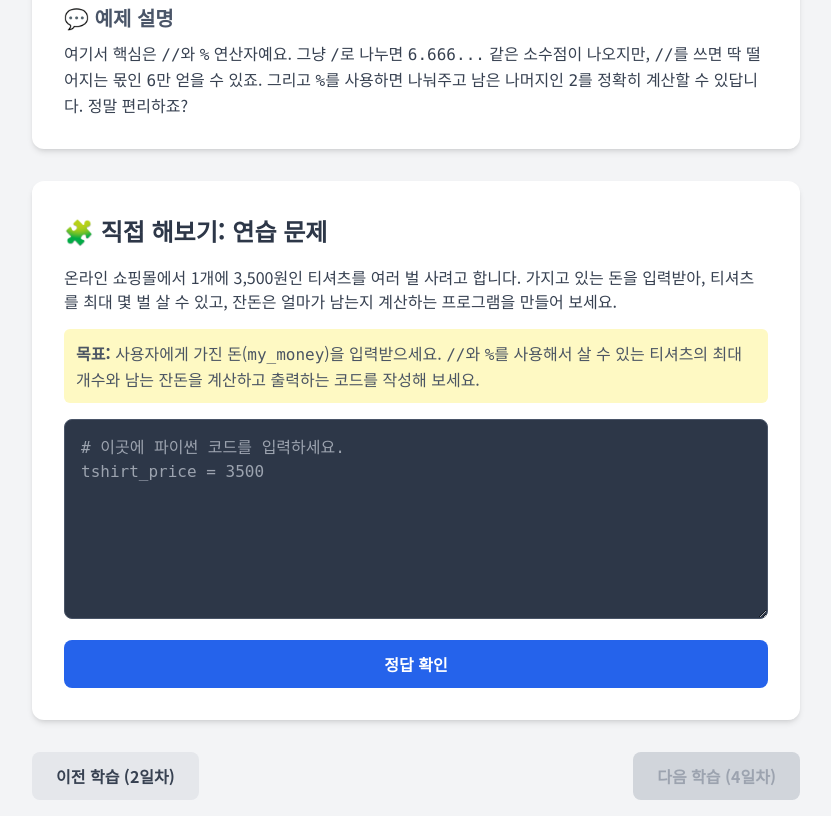
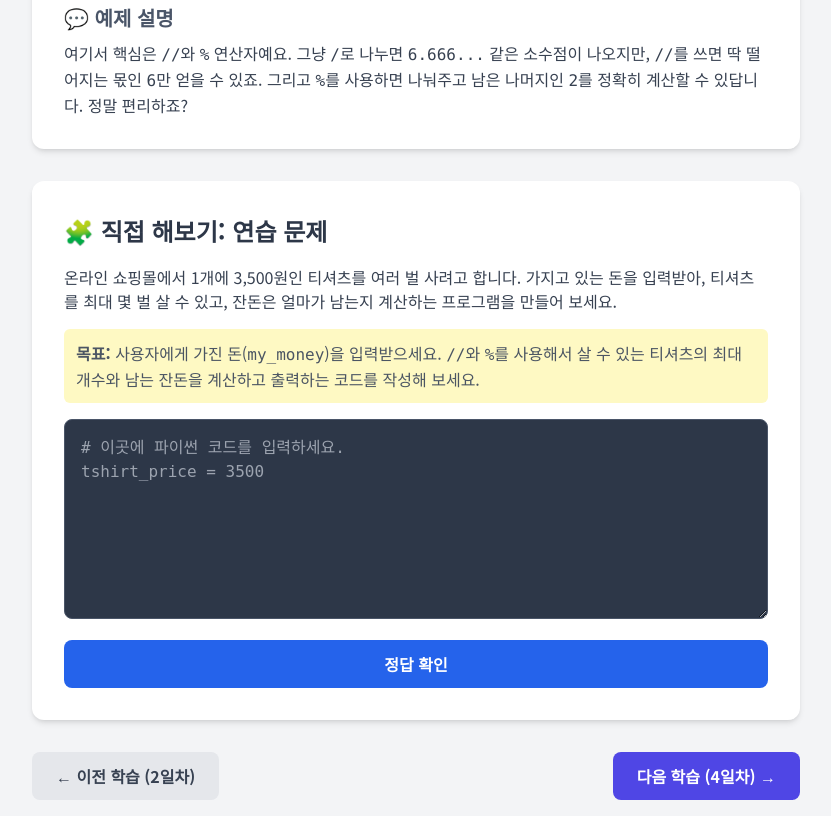
Before and after one commit to nick-7797/stduy, a plain HTML site: page day3.html in a window 1280 px wide. Shown: the part 1173-1989 px from the top of the page, without its empty margins (224-1055 px from the left). Drawn offline with nearby package versions, Linux system fonts and the light colour scheme.

Commit message:
Update day3.html

```diff
--- a/day3.html
+++ b/day3.html
@@ -53,10 +53,13 @@
             margin-bottom: 0.5rem;
         }
         .nav-btn {
+            display: inline-block;
             padding: 0.75rem 1.5rem;
             border-radius: 0.5rem;
             font-weight: 700;
             transition: background-color 0.3s;
+            text-decoration: none;
+            text-align: center;
         }
         .nav-btn-primary {
             background-color: #4f46e5;
@@ -71,11 +74,6 @@
         }
         .nav-btn-secondary:hover {
             background-color: #d1d5db;
-        }
-        .nav-btn-disabled {
-            background-color: #d1d5db;
-            color: #9ca3af;
-            cursor: not-allowed;
         }
     </style>
 </head>
@@ -152,8 +150,8 @@ print("그리고 저에게는", remaining_candies, "개가 남아요!")
 
             <!-- Navigation -->
             <div class="flex justify-between">
-                <button id="prev-day-btn" class="nav-btn nav-btn-secondary">이전 학습 (2일차)</button>
-                <button id="next-day-btn" class="nav-btn nav-btn-disabled">다음 학습 (4일차)</button>
+                <a href="day2.html" class="nav-btn nav-btn-secondary">&larr; 이전 학습 (2일차)</a>
+                <a href="day4.html" class="nav-btn nav-btn-primary">다음 학습 (4일차) &rarr;</a>
             </div>
         </main>
     </div>
@@ -224,24 +222,6 @@ print("잔돈은", change, "원 남습니다.")
 
             resultArea.classList.remove('hidden');
         });
-
-        // --- Navigation Logic ---
-        // 실제 여러 페이지를 만드는 대신, 버튼 클릭 시 알림으로 대체합니다.
-        // 이 환경에서는 파일 이동이 불가능하기 때문입니다.
-        document.getElementById('prev-day-btn').addEventListener('click', () => {
-            alert("2일차 학습으로 이동합니다! (데모)");
-            // 실제 웹사이트라면 window.location.href = 'day2.html'; 와 같이 사용합니다.
-        });
-
-        document.getElementById('next-day-btn').addEventListener('click', (e) => {
-            // 'disabled' 클래스가 있으면 아무것도 하지 않음
-            if(e.target.classList.contains('nav-btn-disabled')) {
-                alert("4일차 학습은 아직 준비 중입니다. 조금만 기다려주세요!");
-            } else {
-                 alert("4일차 학습으로 이동합니다! (데모)");
-            }
-        });
-
     </script>
 </body>
 </html>
```
